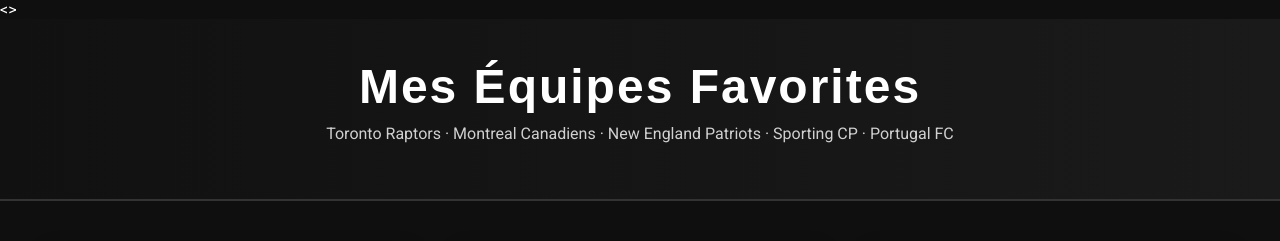
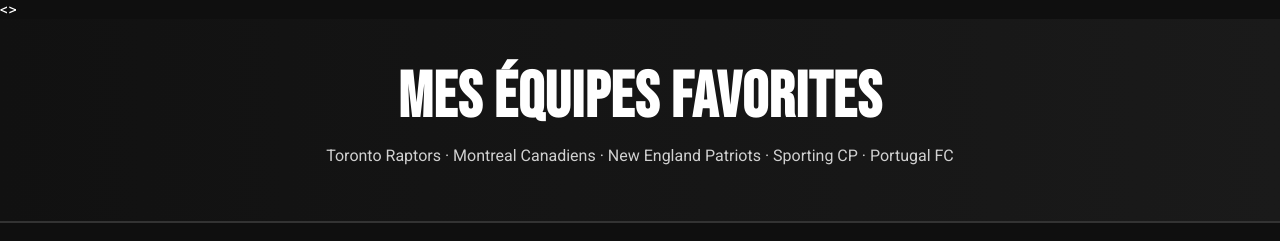
Before and after one commit to jayjamesnoivo/my-favorite-teams-dashboard, a plain HTML site: page index.html in a window 1280 px wide. Shown: the top 241 px of the page. Drawn offline with Linux system fonts and the light colour scheme.

Commit message:
Update header styles and add title class

```diff
--- a/style.css
+++ b/style.css
@@ -14,11 +14,15 @@ body {
     border-bottom: 2px solid #333;
 }
 
-.main-header h1 {
-    font-family: 'Anton', sans-serif;
-    font-size: 48px;
+.main-header h1,
+.title {
+    font-family: 'Bebas Neue', sans-serif;
+    font-size: 64px;
     margin: 0;
-    letter-spacing: 2px;
+    letter-spacing: 1px;
+    text-transform: uppercase;
+    color: white;
+
 }
 
 .subtitle {
```
